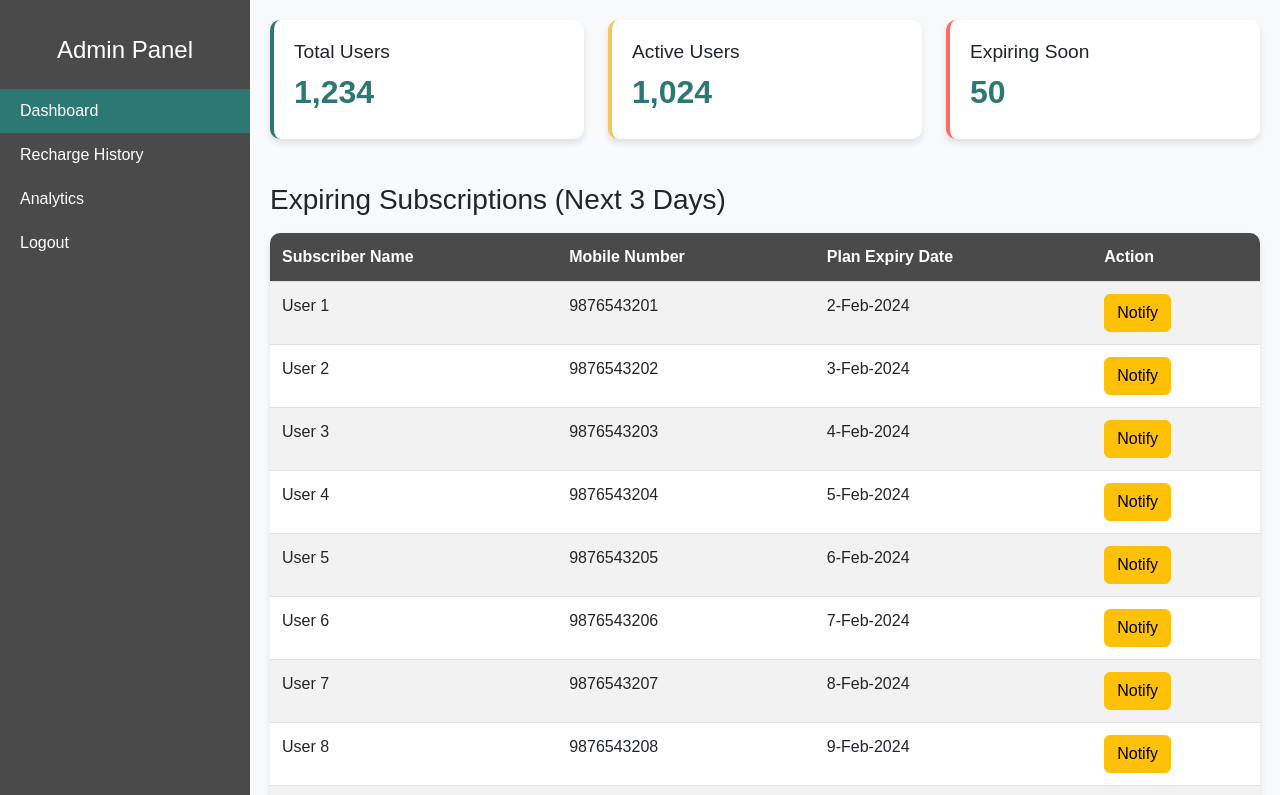
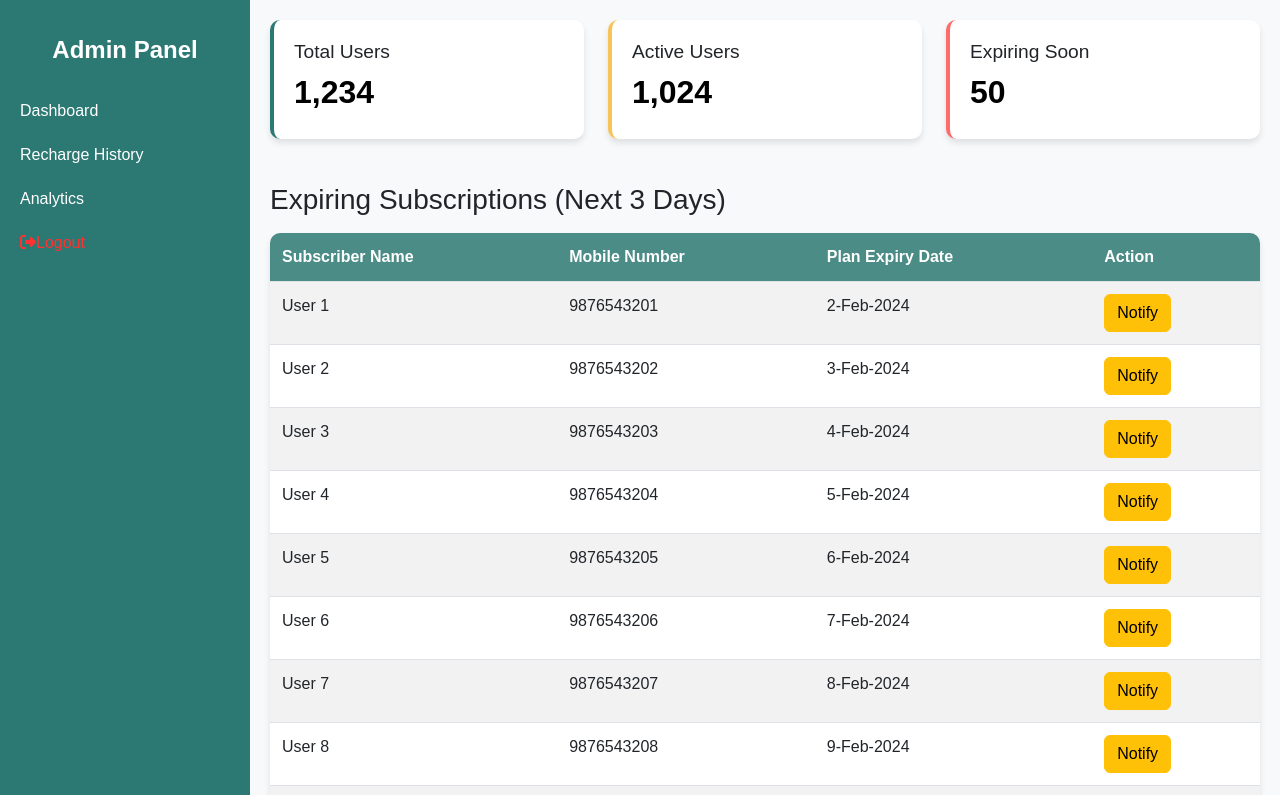
Before and after one commit to Hephzibah-A/Mobile-prepaid-recharge, a website: page admin/admin.html in a window 1280 px wide. Shown: the top 795 px of the page. Drawn offline with nearby package versions, Linux system fonts and the light colour scheme.

Commit message:
Update Minor Upgrades

```diff
--- a/admin/admin.html
+++ b/admin/admin.html
@@ -7,6 +7,7 @@
     <title>Admin Dashboard</title>
     <link rel="stylesheet" href="https://cdn.jsdelivr.net/npm/bootstrap@5.3.0/dist/css/bootstrap.min.css">
     <script src="https://cdn.jsdelivr.net/npm/chart.js"></script>
+    <link rel="stylesheet" href="path/to/font-awesome/css/font-awesome.min.css">
     <link rel="stylesheet" href="styles.css">
 </head>
 
@@ -19,7 +20,8 @@
             <li class="nav-item"><a class="nav-link" href="#" onclick="showPage('recharge-history')">Recharge
                     History</a></li>
             <li class="nav-item"><a class="nav-link" href="#" onclick="showPage('analytics')">Analytics</a></li>
-            <li class="nav-item"><a class="nav-link" href="#" onclick="logout()">Logout</a></li>
+            <li class="nav-item"><a class="nav-link" href="#" onclick="logout()" style="color: rgb(255, 49, 49);"><i
+                        class="fa fa-sign-out" aria-hidden="true"></i>Logout</a></li>
         </ul>
     </nav>
 
--- a/admin/styles.css
+++ b/admin/styles.css
@@ -15,7 +15,7 @@ body {
 
 /* Sidebar */
 .sidebar {
-    background-color: var(--retro-gray);
+    background-color: var(--retro-teal);
     height: 100vh;
     color: white;
     padding-top: 20px;
@@ -27,6 +27,7 @@ body {
 .sidebar h4 {
     color: white;
     text-align: center;
+    font-weight: bold;
 }
 
 .sidebar .nav-link {
@@ -36,12 +37,9 @@ body {
 }
 
 .sidebar .nav-link:hover {
-    background-color: #495057;
+    background-color: #24625e;
 }
 
-.sidebar .nav-link.active {
-    background-color: var(--retro-teal);
-}
 
 /* Content */
 .content {
@@ -72,7 +70,7 @@ body {
 .stats-card h2 {
     font-size: 2rem;
     font-weight: bold;
-    color: var(--retro-teal);
+    color: black;
 }
 
 /* Table */
@@ -89,7 +87,7 @@ body {
 }
 
 .table th {
-    background-color: var(--retro-gray);
+    background-color: rgba(44, 120, 115, .85);
     color: white;
 }
 
```
Also changed, not shown: history.html (+1 -1 lines), profile.html (+1 -1 lines).
